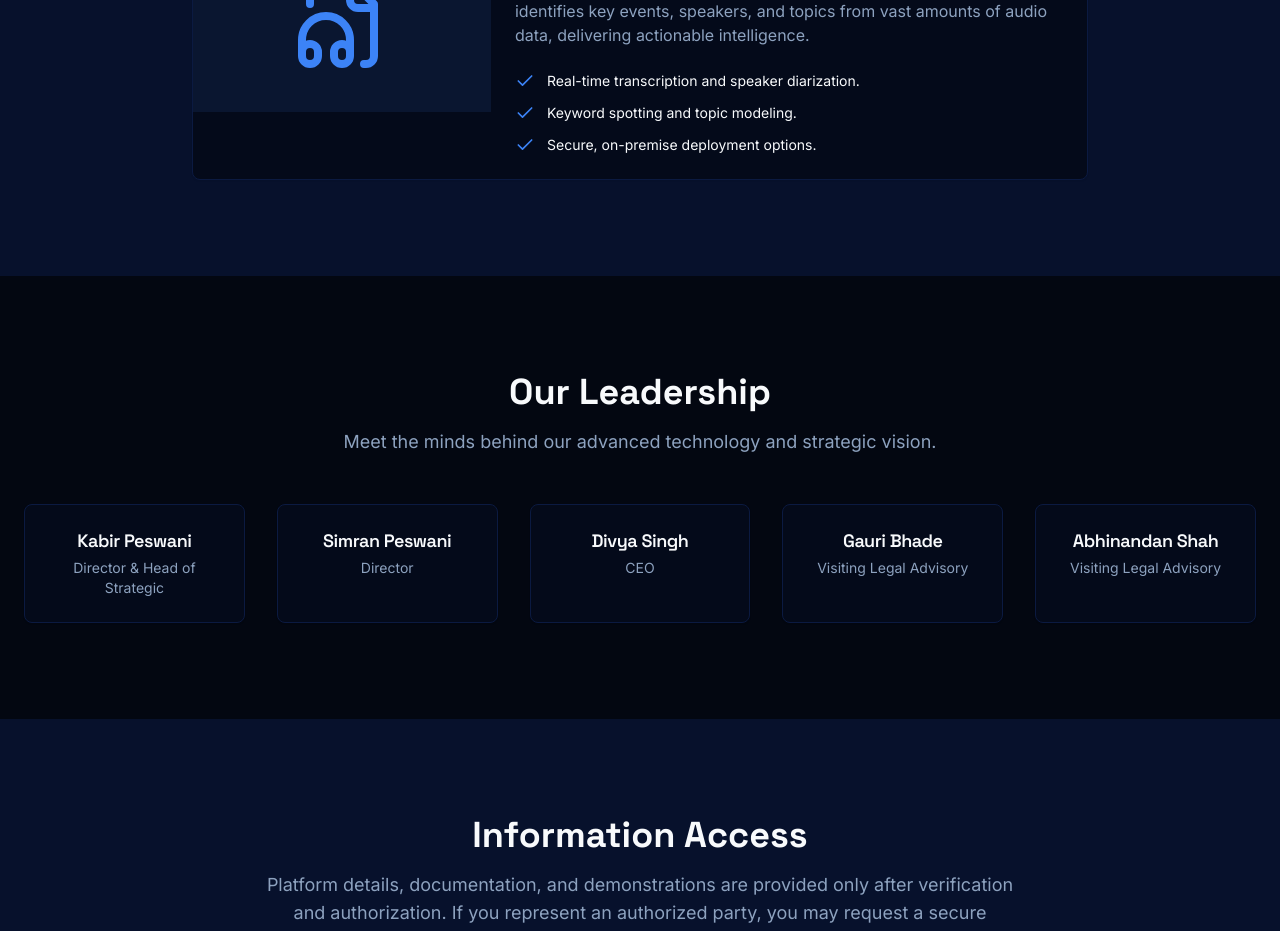
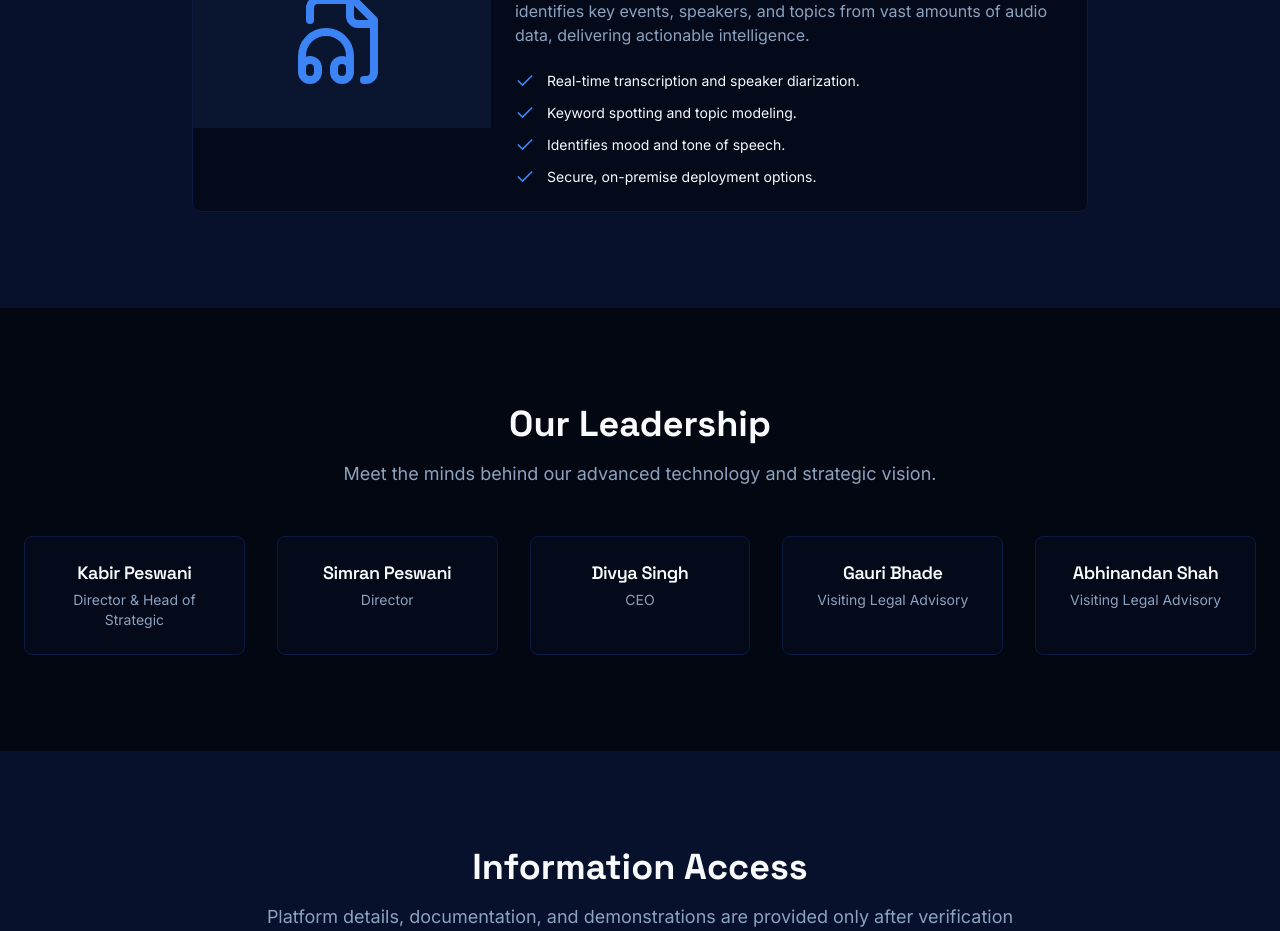
Before and after one commit to kabirpeswani/IvoriaSystems, a Next.js app: page / in a window 1280 px wide. Shown: the part 2760-3691 px from the top of the page. Built offline with nearby package versions, Linux system fonts and the light colour scheme.

Commit message:
add identifies mood and tone of speach (_for element ul_)

```diff
--- a/src/components/landing/product-section.tsx
+++ b/src/components/landing/product-section.tsx
@@ -36,6 +36,10 @@ export function ProductSection() {
                   </li>
                   <li className="flex items-center gap-3">
                     <Check className="h-5 w-5 text-primary" />
+                    <span>Identifies mood and tone of speech.</span>
+                  </li>
+                  <li className="flex items-center gap-3">
+                    <Check className="h-5 w-5 text-primary" />
                     <span>Secure, on-premise deployment options.</span>
                   </li>
                 </ul>
```
